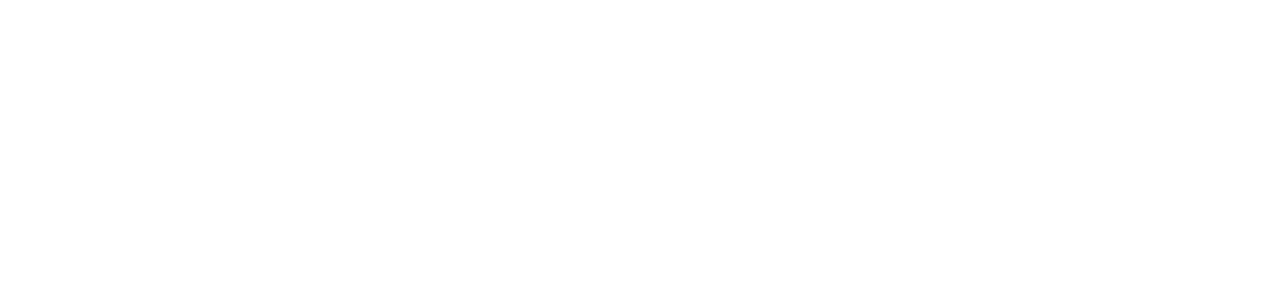
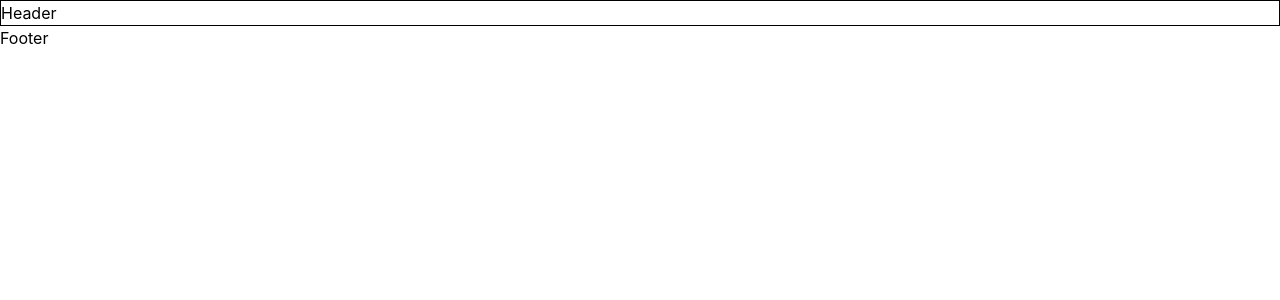
Before and after one commit to evgenyvolovlikov/client, an Angular app: page / in a window 1280 px wide. Shown: the top 300 px of the page. Built offline with nearby package versions, Linux system fonts and the light colour scheme.

Commit message:
feat: add public & header component, update app.routes

```diff
--- /dev/null
+++ b/src/app/app.component.html
@@ -0,0 +1 @@
+<router-outlet></router-outlet>
--- a/src/app/app.component.ts
+++ b/src/app/app.component.ts
@@ -6,9 +6,7 @@
     standalone: true,
     imports: [RouterOutlet],
     changeDetection: ChangeDetectionStrategy.OnPush,
-    template: `
-        <router-outlet />
-    `,
+    templateUrl: 'app.component.html',
 })
 export class AppComponent {
     protected readonly title = signal('ngalg');
--- /dev/null
+++ b/src/app/layouts/public-layout/public-layout.component.html
@@ -0,0 +1,7 @@
+<div>
+  <app-w-header />
+  <main>
+    <router-outlet />
+  </main>
+  Footer
+</div>
--- a/src/app/providers/app.routes.ts
+++ b/src/app/providers/app.routes.ts
@@ -1,3 +1,10 @@
 import {Routes} from '@angular/router';
 
-export const appRoutes: Routes = [];
+import {PublicLayoutComponent} from '../layouts/public-layout/public-layout.component';
+
+export const appRoutes: Routes = [
+    {
+        path: '',
+        component: PublicLayoutComponent,
+    },
+];
--- /dev/null
+++ b/src/widgets/header/index.ts
@@ -0,0 +1 @@
+export {HeaderComponent} from './ui/header.component';
--- /dev/null
+++ b/src/widgets/header/ui/header.component.html
@@ -0,0 +1 @@
+<header>Header</header>
--- /dev/null
+++ b/src/widgets/header/ui/header.component.scss
@@ -0,0 +1,3 @@
+header {
+    border: 1px solid;
+}
```
Also changed, not shown: src/app/layouts/public-layout/public-layout.component.ts (added, +12 -0 lines), src/widgets/header/ui/header.component.ts (added, +9 -0 lines), src/app/layouts/public-layout/public-layout.component.scss (added), 1 other file (tests, documents, lock files or other folders).
